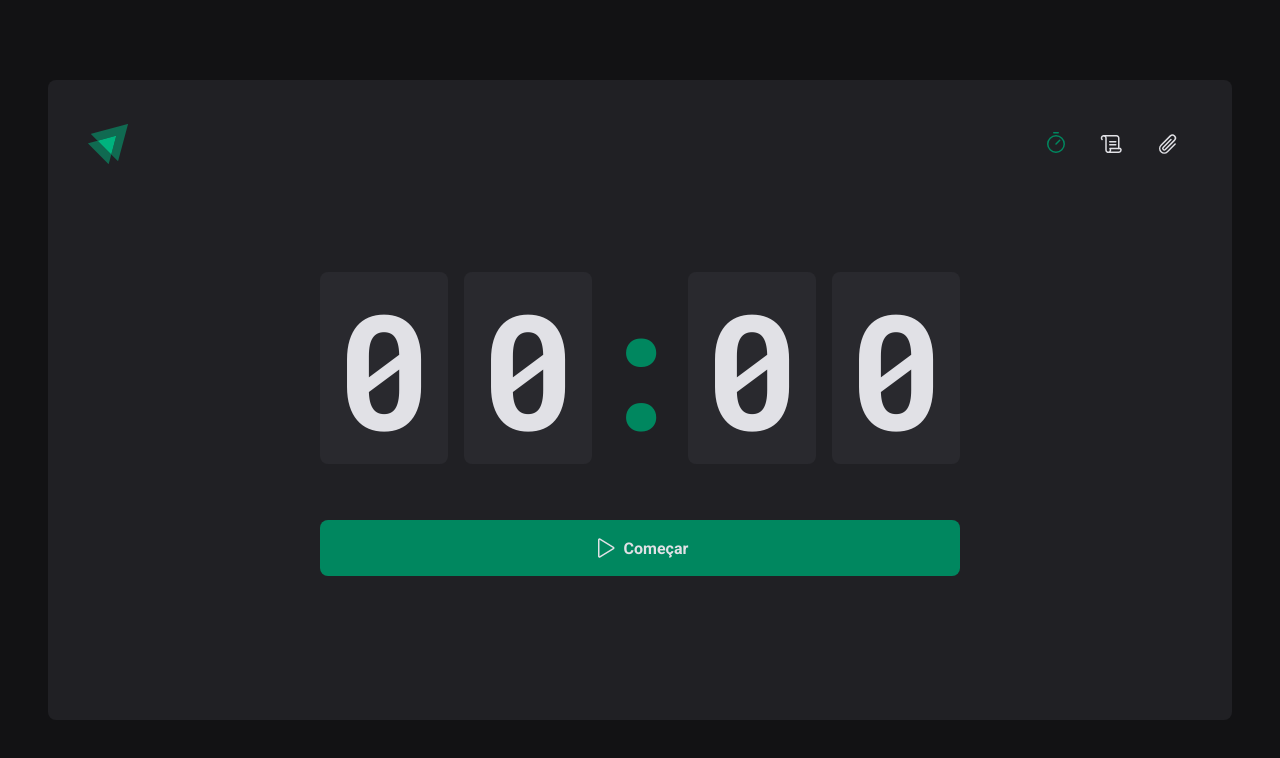
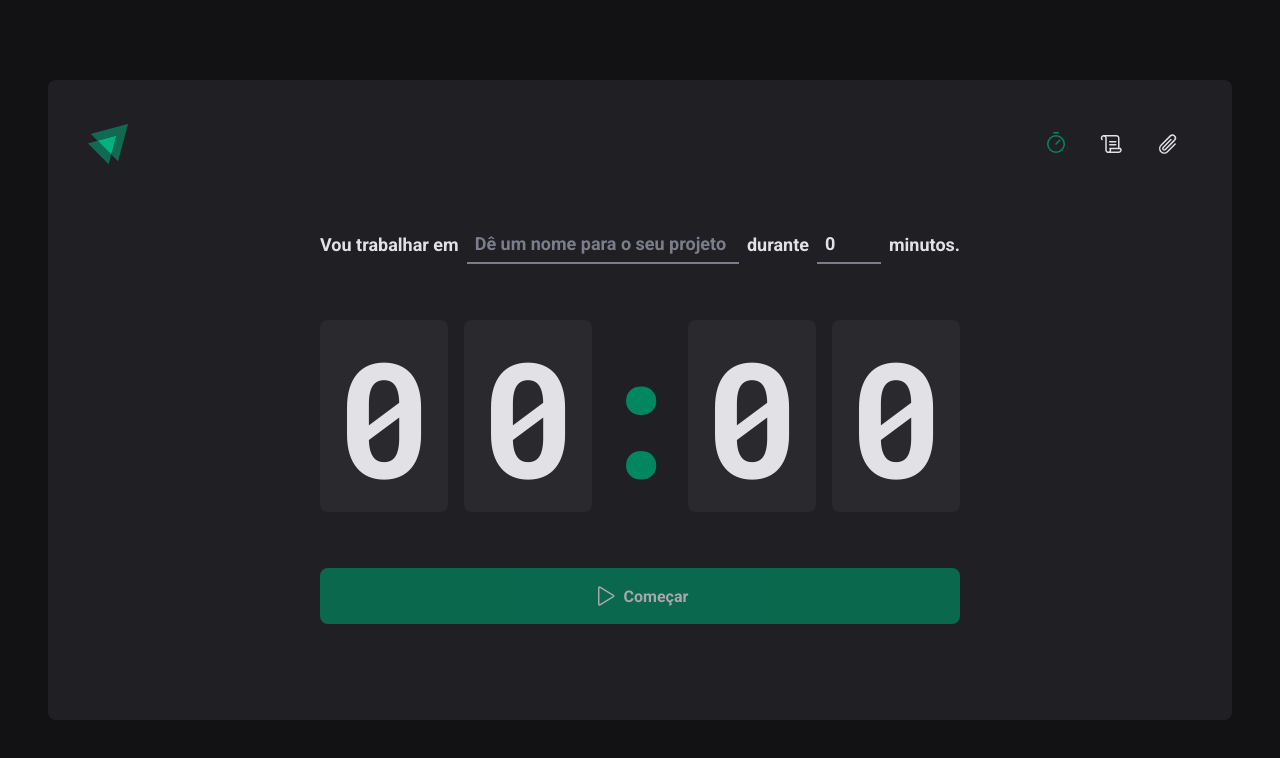
Before and after one commit to GustaGomes/pomodoroApp, a React (Vite) app: page / in a window 1280 px wide. Shown: the top 758 px of the page. Built offline with nearby package versions, Linux system fonts and the light colour scheme; the HTML template or start-up script is replaced by a standard one.

Commit message:
add context newcycleform

```diff
--- a/src/pages/Home/components/Countdown/index.tsx
+++ b/src/pages/Home/components/Countdown/index.tsx
@@ -1,11 +1,16 @@
 import { differenceInSeconds } from "date-fns";
-import { useContext, useEffect, useState } from "react";
+import { useContext, useEffect } from "react";
 import { CyclesContext } from "../..";
 import { CountdownContainer, Separator } from "./styles";
 
 export function Countdown() {
-  const { activeCycle, activeCycleId, markCurrentCycleAsFinished } = useContext(CyclesContext);
-  const [amountSecondsPassed, setAmountSecondsPassed] = useState(0);
+  const {
+    activeCycle,
+    activeCycleId,
+    markCurrentCycleAsFinished,
+    amountSecondsPassed,
+    setSecondsPassed,
+  } = useContext(CyclesContext);
 
   const totalSeconds = activeCycle ? activeCycle.minutesAmount * 60 : 0;
   useEffect(() => {
@@ -19,17 +24,23 @@
 
         if (secondsDifference >= totalSeconds) {
           markCurrentCycleAsFinished();
-          setAmountSecondsPassed(totalSeconds);
+          setSecondsPassed(totalSeconds);
           clearInterval(interval);
         } else {
-          setAmountSecondsPassed(secondsDifference);
+          setSecondsPassed(secondsDifference);
         }
       }, 1000);
     }
     return () => {
       clearInterval(interval);
     };
-  }, [activeCycle, totalSeconds, activeCycleId, markCurrentCycleAsFinished]);
+  }, [
+    activeCycle,
+    totalSeconds,
+    activeCycleId,
+    setSecondsPassed,
+    markCurrentCycleAsFinished,
+  ]);
 
   const currentSeconds = activeCycle ? totalSeconds - amountSecondsPassed : 0;
 
--- a/src/pages/Home/components/NewCycleForm/index.tsx
+++ b/src/pages/Home/components/NewCycleForm/index.tsx
@@ -1,26 +1,11 @@
 import { FormContainer, MinutesAmountInput, TaskInput } from "./styles";
-import * as zod from "zod";
-import { useForm } from "react-hook-form";
-import { zodResolver } from "@hookform/resolvers/zod";
-
-const newCycleFormValidationSchema = zod.object({
-  task: zod.string().min(1, "Informe a tarefa"),
-  minutesAmount: zod
-    .number()
-    .min(5, "O ciclo precisa ser de no mínimo 5 minutos.")
-    .max(60, "O ciclo precisa ser de no máximo 60 minutos."),
-});
-
-type NewCycleFormData = zod.infer<typeof newCycleFormValidationSchema>;
+import { useContext } from "react";
+import { CyclesContext } from "../..";
+import { useFormContext } from 'react-hook-form'
 
 export function NewCycleForm() {
-  const { register, handleSubmit, watch, reset } = useForm<NewCycleFormData>({
-    resolver: zodResolver(newCycleFormValidationSchema),
-    defaultValues: {
-      task: "",
-      minutesAmount: 0,
-    },
-  });
+  const { activeCycle } = useContext(CyclesContext);
+  const { register } = useFormContext()
 
   return (
     <FormContainer>
--- a/src/pages/Home/index.tsx
+++ b/src/pages/Home/index.tsx
@@ -1,7 +1,15 @@
 import { HandPalm, Play } from "phosphor-react";
 import { useState, createContext } from "react";
 import { Countdown } from "./components/Countdown";
-import { HomeContainer, StartCountdownButton, StopCountdownButton } from "./styles";
+import { FormProvider, useForm } from "react-hook-form";
+import { zodResolver } from "@hookform/resolvers/zod";
+import * as zod from "zod";
+import {
+  HomeContainer,
+  StartCountdownButton,
+  StopCountdownButton,
+} from "./styles";
+import { NewCycleForm } from "./components/NewCycleForm";
 
 interface Cycle {
   id: string;
@@ -15,16 +23,43 @@
 interface CyclesContextType {
   activeCycle: Cycle | undefined;
   activeCycleId: string | null;
+  amountSecondsPassed: number;
   markCurrentCycleAsFinished: () => void;
+  setSecondsPassed: (seconds: number) => void;
 }
 
 export const CyclesContext = createContext({} as CyclesContextType);
 
+const newCycleFormValidationSchema = zod.object({
+  task: zod.string().min(1, "Informe a tarefa"),
+  minutesAmount: zod
+    .number()
+    .min(5, "O ciclo precisa ser de no mínimo 5 minutos.")
+    .max(60, "O ciclo precisa ser de no máximo 60 minutos."),
+});
+
+type NewCycleFormData = zod.infer<typeof newCycleFormValidationSchema>;
+
 export function Home() {
   const [cycles, setCycles] = useState<Cycle[]>([]);
   const [activeCycleId, setActiveCycleId] = useState<string | null>(null);
+  const [amountSecondsPassed, setAmountSecondsPassed] = useState(0);
+
+  const newCycleForm = useForm<NewCycleFormData>({
+    resolver: zodResolver(newCycleFormValidationSchema),
+    defaultValues: {
+      task: "",
+      minutesAmount: 0,
+    },
+  });
+
+  const { handleSubmit, watch, reset } = newCycleForm;
 
   const activeCycle = cycles.find((cycle) => cycle.id === activeCycleId);
+
+  function setSecondsPassed(seconds: number) {
+    setAmountSecondsPassed(seconds);
+  }
 
   function markCurrentCycleAsFinished() {
     setCycles((state) =>
@@ -37,22 +72,22 @@
       })
     );
   }
-  // function handleCreateNewCycle(data: NewCycleFormData) {
-  //   const id = String(new Date().getTime());
+  function handleCreateNewCycle(data: NewCycleFormData) {
+    const id = String(new Date().getTime());
 
-  //   const newCycle: Cycle = {
-  //     id,
-  //     task: data.task,
-  //     minutesAmount: data.minutesAmount,
-  //     startDate: new Date(),
-  //   };
+    const newCycle: Cycle = {
+      id,
+      task: data.task,
+      minutesAmount: data.minutesAmount,
+      startDate: new Date(),
+    };
 
-  //   setCycles((state) => [...state, newCycle]);
-  //   setActiveCycleId(id);
-  //   setAmountSecondsPassed(0);
+    setCycles((state) => [...state, newCycle]);
+    setActiveCycleId(id);
+    setAmountSecondsPassed(0);
 
-  //   reset();
-  // }
+    reset();
+  }
 
   function handleInterruptCycle() {
     setCycles((state) =>
@@ -66,16 +101,24 @@
     );
     setActiveCycleId(null);
   }
-  // const task = watch("task");
-  // const isSubmitDisable = !task;
+  const task = watch("task");
+  const isSubmitDisable = !task;
 
   return (
     <HomeContainer>
-      <form /* onSubmit={handleSubmit(handleCreateNewCycle)} */>
+      <form onSubmit={handleSubmit(handleCreateNewCycle)}>
         <CyclesContext.Provider
-          value={{ activeCycle, activeCycleId, markCurrentCycleAsFinished }}
+          value={{
+            activeCycle,
+            activeCycleId,
+            markCurrentCycleAsFinished,
+            amountSecondsPassed,
+            setSecondsPassed,
+          }}
         >
-          {/* <NewCycleForm /> */}
+          <FormProvider {...newCycleForm}>
+            <NewCycleForm />
+          </FormProvider>
           <Countdown />
         </CyclesContext.Provider>
 
@@ -85,7 +128,7 @@
             Interromper
           </StopCountdownButton>
         ) : (
-          <StartCountdownButton /* disabled={isSubmitDisable} */ type="submit">
+          <StartCountdownButton disabled={isSubmitDisable} type="submit">
             <Play size={24} />
             Começar
           </StartCountdownButton>
```
